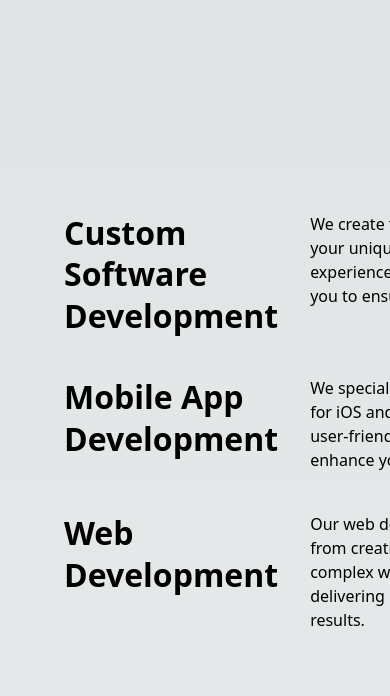
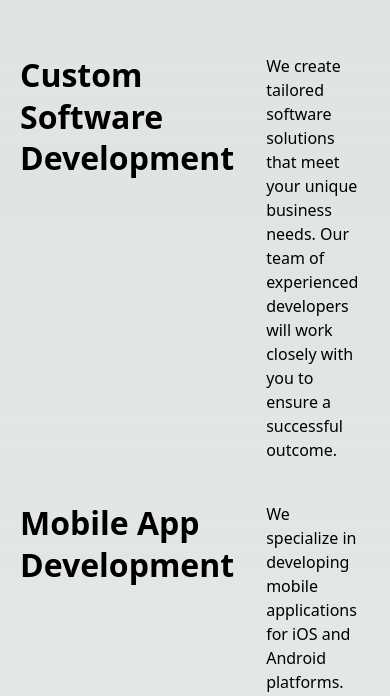
Before and after one commit to GreenField-Org/Greenfield-Org.github.io, a Next.js app: page / in a window 390 px wide. Shown: the part 1488-2184 px from the top of the page. Built offline with nearby package versions, Linux system fonts and the light colour scheme.

Commit message:
updating container for mobile view

```diff
--- a/src/components/container/container.tsx
+++ b/src/components/container/container.tsx
@@ -6,7 +6,7 @@ export interface ContainerProps {
 
 export default function Container({children}: ContainerProps) {
     return (
-        <div className='flex w-[1440px] flex-col items-start gap-20 px-16 py-28'>
+        <div className='flex w-[375px] lg:w-[1440px] flex-col items-start gap-12 lg:gap-20 px-5 lg:px-16 py-16 lg:py-28'>
             {children}
         </div>
     )
```
